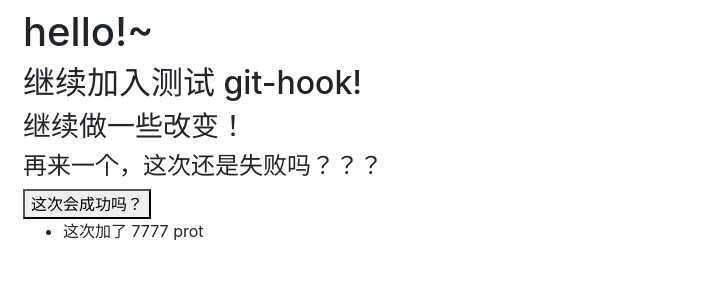
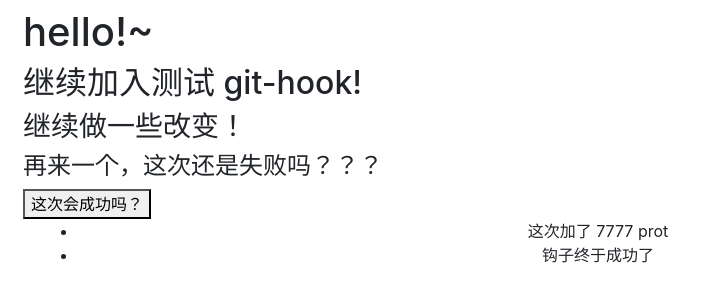
Before and after one commit to rockts/leke-bootstrap-4, a website: page index.html in a window 1280 px wide. Shown: the whole page, without its empty margins (0-708 px from the left). Drawn offline with nearby package versions, Linux system fonts and the light colour scheme.

Commit message:
webhooks 可以访问到了

```diff
--- a/index.html
+++ b/index.html
@@ -34,9 +34,12 @@
       <h3>继续做一些改变！</h3>
       <h4>再来一个，这次还是失败吗？？？</h4>
       <button>这次会成功吗？</button>
-      <ul>
-        <li>这次加了 7777 prot</li>
-      </ul>
+      <div class="container text-center">
+        <ul>
+          <li>这次加了 7777 prot</li>
+          <li>钩子终于成功了</li>
+        </ul>
+      </div>
     </div>
   </body>
 </html>
```
